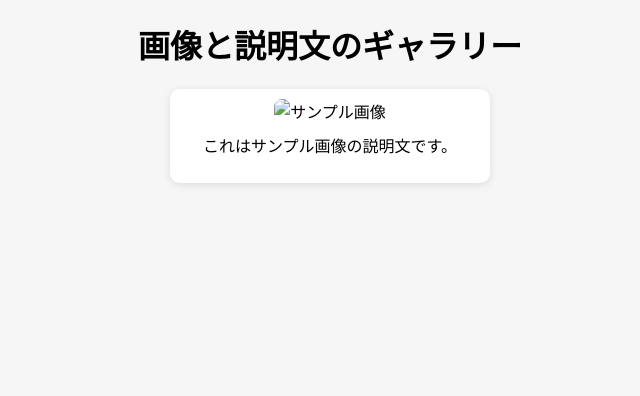
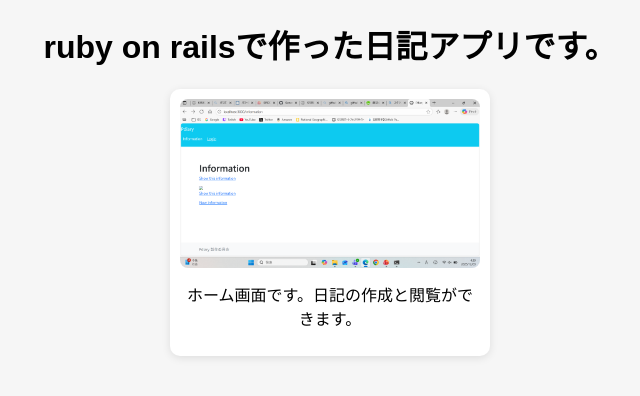
Before and after one commit to K-nobata/pdiaryweb, a plain HTML site: page index.html in a window 1280 px wide. Shown: the whole page, without its empty margins (310-950 px from the left). Drawn offline with Linux system fonts and the light colour scheme.

Commit message:
Update index.html

```diff
--- a/index.html
+++ b/index.html
@@ -2,7 +2,7 @@
 <html lang="ja">
 <head>
     <meta charset="UTF-8">
-    <title>画像ギャラリー</title>
+    <title>日記アプリ</title>
     <style>
         body {
             font-family: Arial, sans-serif;
@@ -27,11 +27,11 @@
     </style>
 </head>
 <body>
-    <h1>画像と説明文のギャラリー</h1>
+    <h1>ruby on railsで作った日記アプリです。</h1>
 
     <div class="card">
-        <img src="images/sample.jpg" alt="サンプル画像">
-        <p>これはサンプル画像の説明文です。</p>
+        <img src="スクリーンショット (2).png" alt="サンプル画像">
+        <p>ホーム画面です。日記の作成と閲覧ができます。</p>
     </div>
 
 </body>
```
